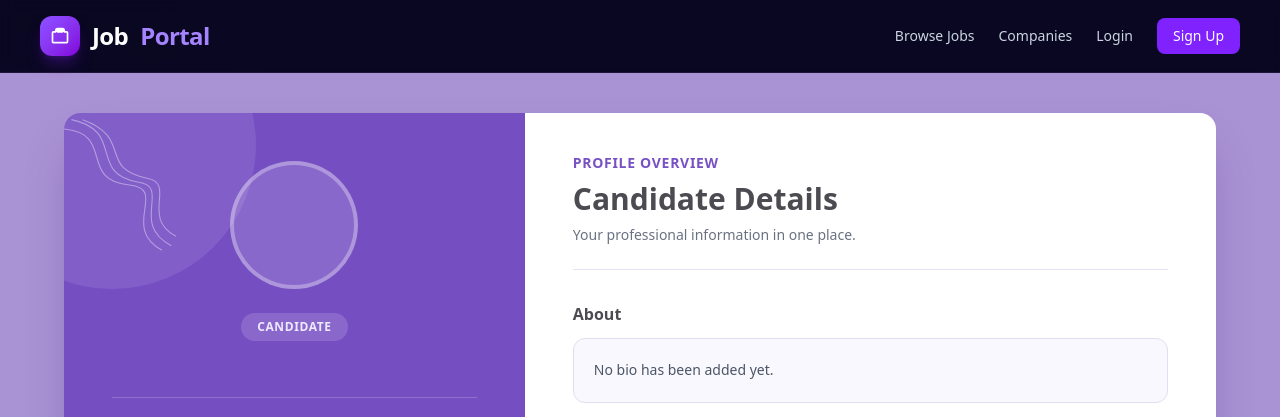
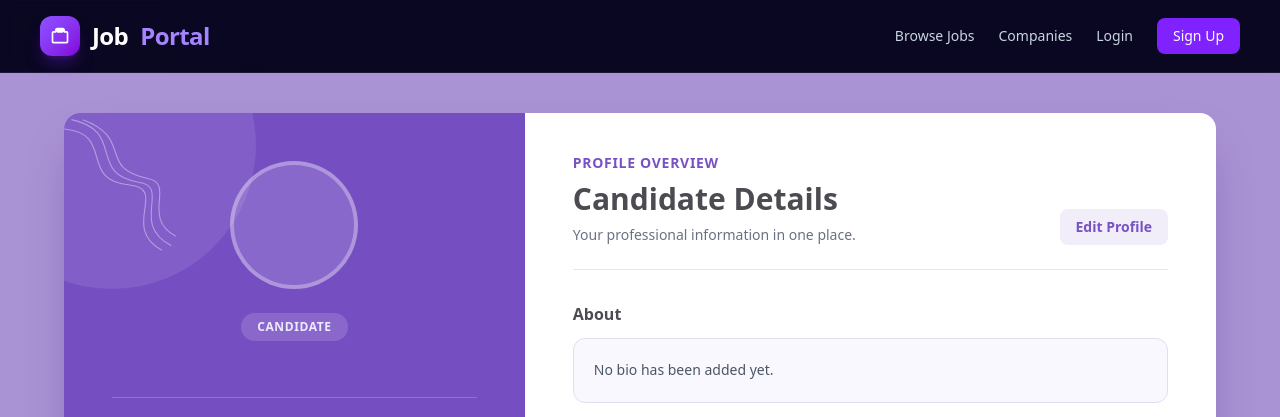
Before and after one commit to raheelhassangit/Job_Portal, a Django app: template profiles/templates/profiles/candidate_profile_view.html in a window 1280 px wide. Shown: the top 417 px of the page. Run offline with Django 5.2, Linux system fonts and the light colour scheme; the template is opened without the code that fills it, so the values that code supplies are empty; some libraries are stand-ins or nearby versions.

Commit message:
profile_view templates

```diff
--- a/profiles/templates/profiles/candidate_profile_view.html
+++ b/profiles/templates/profiles/candidate_profile_view.html
@@ -66,16 +66,25 @@
 
         <!-- Read-only profile details -->
         <section class="px-7 py-10 sm:px-10 lg:px-12">
-            <header class="border-b border-[#e9e2f4] pb-6">
+            <header class="flex flex-col gap-4 border-b border-[#e9e2f4] pb-6 sm:flex-row sm:items-end sm:justify-between">
+                <div>
                     <p class="text-sm font-semibold uppercase tracking-wider text-[#7852c4]">
                         Profile Overview
                     </p>
+
                     <h2 class="mt-2 text-3xl font-bold text-[#4d4b52]">
                         Candidate Details
                     </h2>
+
                     <p class="mt-2 text-sm text-gray-500">
                         Your professional information in one place.
                     </p>
+                </div>
+
+                <a href="{% url 'profiles:profile_setup' %}"
+                class="inline-flex w-fit items-center rounded-lg bg-[#7852c4]/10 px-4 py-2 text-sm font-semibold text-[#7852c4] transition hover:bg-[#7852c4] hover:text-white">
+                    Edit Profile
+                </a>
             </header>
 
             <div class="space-y-8 py-8">
--- a/theme/static/css/dist/styles.css
+++ b/theme/static/css/dist/styles.css
@@ -453,6 +453,9 @@
   .hidden {
     display: none;
   }
+  .inline-flex {
+    display: inline-flex;
+  }
   .table {
     display: table;
   }
@@ -608,6 +611,9 @@
   }
   .w-96 {
     width: calc(var(--spacing) * 96);
+  }
+  .w-fit {
+    width: fit-content;
   }
   .w-full {
     width: 100%;
@@ -1756,6 +1762,13 @@
       }
     }
   }
+  .hover\:bg-\[\#7852c4\] {
+    &:hover {
+      @media (hover: hover) {
+        background-color: #7852c4;
+      }
+    }
+  }
   .hover\:bg-\[\#f4efff\] {
     &:hover {
       @media (hover: hover) {
@@ -1920,6 +1933,21 @@
   .sm\:grid-cols-2 {
     @media (width >= 40rem) {
       grid-template-columns: repeat(2, minmax(0, 1fr));
+    }
+  }
+  .sm\:flex-row {
+    @media (width >= 40rem) {
+      flex-direction: row;
+    }
+  }
+  .sm\:items-end {
+    @media (width >= 40rem) {
+      align-items: flex-end;
+    }
+  }
+  .sm\:justify-between {
+    @media (width >= 40rem) {
+      justify-content: space-between;
     }
   }
   .sm\:px-8 {
```
Also changed, not shown: profiles/templates/profiles/company_profile_view.html (+8 -1 lines), db.sqlite3. Lines whose indentation alone changed are shown as unchanged.
